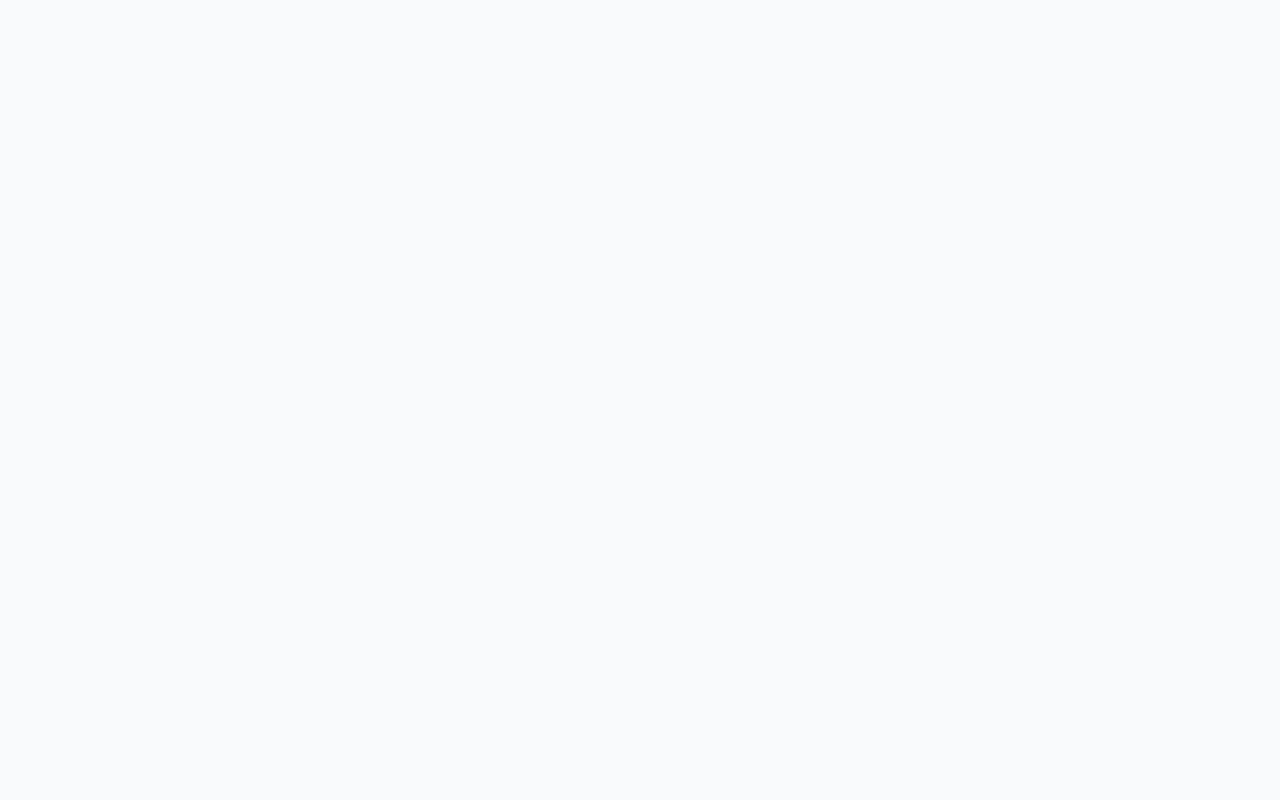
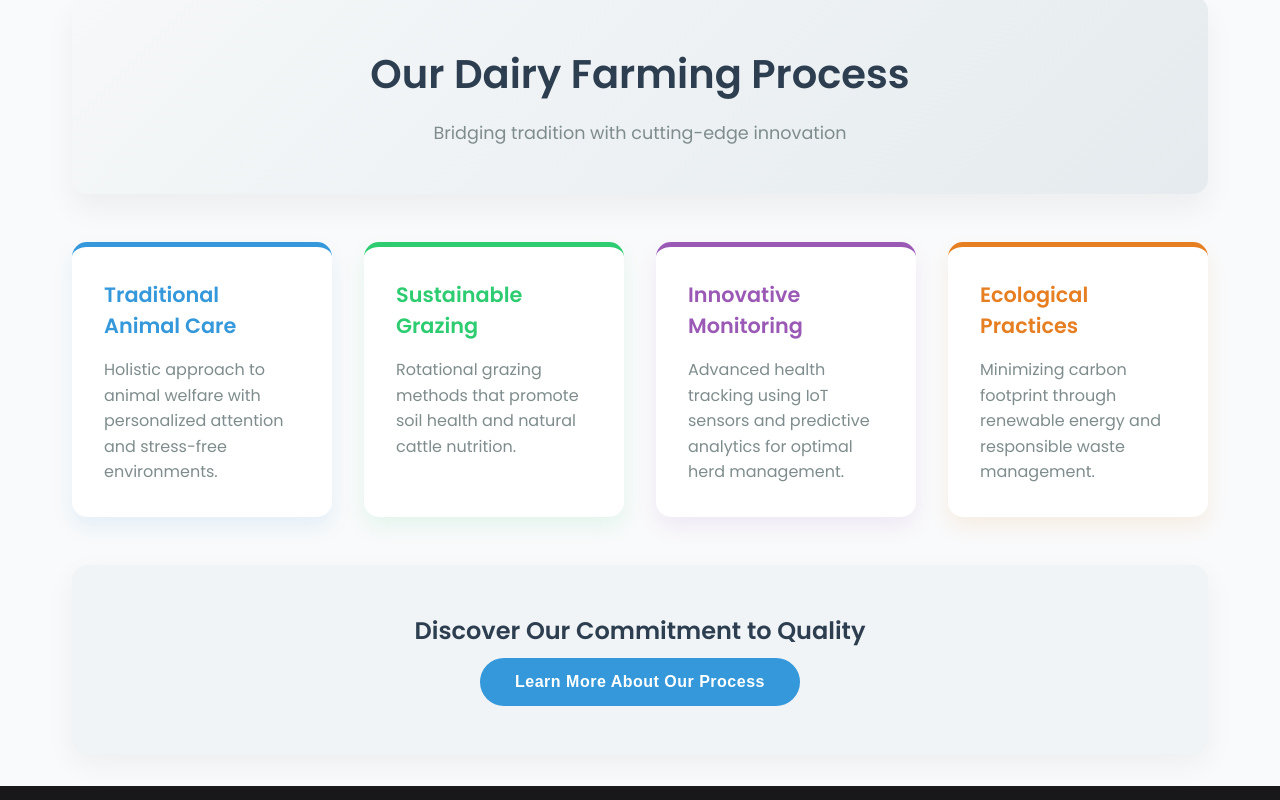
Before and after one commit to chrisumurerwa/MilkFarm_FrontEnd, a React (Vite) app: page /single-process in a window 1280 px wide. Before the commit this address had no page. Shown: the part 340-1140 px from the top of the page. Before the commit the page ends 800 px from the top, so only its background shows below. Built offline with nearby package versions, Linux system fonts and the light colour scheme.

Commit message:
added singleProcess

```diff
--- a/package.json
+++ b/package.json
@@ -12,6 +12,7 @@
   },
   "dependencies": {
     "axios": "^1.8.3",
+    "lucide-react": "^0.484.0",
     "react": "^18.3.1",
     "react-dom": "^18.3.1",
     "react-hook": "^0.0.1",
--- a/src/App.jsx
+++ b/src/App.jsx
@@ -16,7 +16,8 @@ import Search from "./Components/Search";
 import DashboardLayout from "./Dashboard/components/DashboardLayout";
 import SingleAppointment from "./Components/SingleAppointment";
 import SingleProduct from "./Components/SingleProduct";
-// import SingleFarm from "./Components/SingleFarm";
+import Singlefarm from "./Components/SingleFarm";
+import SingleProcess from "./Components/SingleProcess";
 
 import Users from "./Dashboard/components/Users";
 import Milkproduction from "./Dashboard/components/Milkproduction";
@@ -42,7 +43,9 @@ function App() {
               <Route path="/GetInTouch" element={<GetInTouch/>}/>
               <Route path="/Search" element={<Search/>}/>
               <Route path="/single-product" element={<SingleProduct/>}/>
-              {/* <Route path="/single-farm" element={<SingleFarm/>}/> */}
+              <Route path="/single-farm" element={<Singlefarm/>}/>
+              <Route path="/single-process" element={<SingleProcess/>}/>
+
             </Route>
 
             <Route path="/Login" element={<Login/>} />
--- a/src/Components/Farming.jsx
+++ b/src/Components/Farming.jsx
@@ -34,7 +34,8 @@ const Farming = () => {
          <img src={Image3} alt='contact' className='image'/>
           <h3>WORKING PROCESS</h3>
           <p>Our working process includes a few elements based on both traditional and innovative dairy farming approaches.</p>
-          <button>READ MORE</button>
+         <Link to="/single-process" ><button>READ MORE</button>
+         </Link>
         </div>
       </div>
 
--- a/src/Components/SingleFarm.jsx
+++ b/src/Components/SingleFarm.jsx
@@ -0,0 +1,39 @@
+import React from "react";
+import "../Styles/Singlefarm.css";
+import Image from "../assets/cheese.jpeg";
+import Image1 from "../assets/milk.jpeg";
+
+function SingleFarm() {
+  return (
+    <div className="single-farm-container">
+      <div className="farm-cards">
+        <h2 className="farm-title">WHY MILK-FARM?</h2>
+        <p className="farm-description">
+          We believe it's the best way to inspire our community to try useful & natural products,
+          which we hope they like.
+        </p>
+        <h3 className="product-title">Our Key Products</h3>
+
+        <div className="product-sections">
+          <div className="product-row">
+            <img src={Image1} alt="Fresh Dairy Milk" className="farm-image left" />
+            <div className="product-content">
+              <h4>Fresh Dairy Milk</h4>
+              <p>Our farm produces fresh, organic milk that is rich in nutrients, ensuring a healthy diet for our consumers.</p>
+            </div>
+          </div>
+
+          <div className="product-row reverse">
+            <div className="product-content">
+              <h4>Organic Cheese</h4>
+              <p>Our cheese is crafted using traditional methods, providing a delicious and natural taste with high protein content.</p>
+            </div>
+            <img src={Image} alt="Organic Cheese" className="farm-image right" />
+          </div>
+        </div>
+      </div>
+    </div>
+  );
+}
+
+export default SingleFarm;
--- /dev/null
+++ b/src/Components/SingleProcess.jsx
@@ -0,0 +1,69 @@
+import React from 'react';
+import '../Styles/SingleProcess.css';
+
+const SingleProcess = () => {
+  const processSteps = [
+    {
+      title: "Traditional Animal Care",
+      description: "Holistic approach to animal welfare with personalized attention and stress-free environments.",
+      color: "#3498db"
+    },
+    {
+      title: "Sustainable Grazing",
+      description: "Rotational grazing methods that promote soil health and natural cattle nutrition.",
+      color: "#2ecc71"
+    },
+    {
+      title: "Innovative Monitoring",
+      description: "Advanced health tracking using IoT sensors and predictive analytics for optimal herd management.",
+      color: "#9b59b6"
+    },
+    {
+      title: "Ecological Practices",
+      description: "Minimizing carbon footprint through renewable energy and responsible waste management.",
+      color: "#e67e22"
+    }
+  ];
+
+  return (
+    <div className="dairy-process-container">
+      <div className="hero-section">
+        <h1>Our Dairy Farming Process</h1>
+        <p>Bridging tradition with cutting-edge innovation</p>
+      </div>
+
+      <div className="process-steps">
+        {processSteps.map((step, index) => (
+          <div
+            key={index}
+            className="process-step"
+            style={{
+              borderTop: `5px solid ${step.color}`,
+              boxShadow: `0 10px 20px rgba(${getColorRGB(step.color)}, 0.1)`
+            }}
+          >
+            <div className="step-content">
+              <h3 style={{ color: step.color }}>{step.title}</h3>
+              <p>{step.description}</p>
+            </div>
+          </div>
+        ))}
+      </div>
+
+      <div className="cta-section">
+        <h2>Discover Our Commitment to Quality</h2>
+        <button className="cta-button">Learn More About Our Process</button>
+      </div>
+    </div>
+  );
+};
+
+// Helper function to convert hex to RGB for box-shadow
+function getColorRGB(hex) {
+  const r = parseInt(hex.slice(1, 3), 16);
+  const g = parseInt(hex.slice(3, 5), 16);
+  const b = parseInt(hex.slice(5, 7), 16);
+  return `${r}, ${g}, ${b}`;
+}
+
+export default SingleProcess;
--- a/src/Styles/SingleFarm.css
+++ b/src/Styles/SingleFarm.css
@@ -0,0 +1,79 @@
+.single-farm-container {
+    display: flex;
+    justify-content: center;
+    align-items: center;
+    padding: 20px;
+    background-color: #f9f9f9;
+  }
+
+  .farm-cards{
+    background: white;
+    padding: 20px;
+    border-radius: 12px;
+    box-shadow: 0 4px 8px rgba(0, 0, 0, 0.1);
+    max-width: 800px;
+    text-align: center;
+  }
+
+  .farm-title {
+    font-size: 24px;
+    font-weight: bold;
+    margin-bottom: 10px;
+  }
+
+  .farm-description {
+    font-size: 16px;
+    color: #555;
+    margin-bottom: 20px;
+  }
+
+  .product-title {
+    font-size: 20px;
+    font-weight: bold;
+    margin-bottom: 15px;
+  }
+
+  .product-sections {
+    display: flex;
+    flex-direction: column;
+    gap: 20px;
+  }
+  .product-sections img{
+    display: flex;
+  }
+  .product-row {
+    display: flex;
+    align-items: center;
+    gap: 20px;
+    padding: 15px;
+    background: #fff;
+    border-radius: 10px;
+    box-shadow: 0 2px 4px rgba(0, 0, 0, 0.1);
+  }
+
+  .product-row.reverse {
+    flex-direction: row-reverse;
+  }
+
+  .farm-image {
+    width: 200px;
+    height: 150px;
+    object-fit: cover;
+    border-radius: 10px;
+  }
+
+  .product-content {
+    flex: 1;
+    text-align: left;
+  }
+
+  .product-content h4 {
+    font-size: 18px;
+    font-weight: bold;
+    margin-bottom: 5px;
+  }
+
+  .product-content p {
+    font-size: 14px;
+    color: #666;
+  }
--- /dev/null
+++ b/src/Styles/SingleProcess.css
@@ -0,0 +1,105 @@
+@import url('https://fonts.googleapis.com/css2?family=Poppins:wght@300;400;600&display=swap');
+
+.dairy-process-container {
+  font-family: 'Poppins', sans-serif;
+  max-width: 1200px;
+  margin: 0 auto;
+  padding: 2rem;
+  background-color: #f9fafb;
+  color: #2c3e50;
+}
+
+.hero-section {
+  text-align: center;
+  margin-bottom: 3rem;
+  padding: 3rem;
+  background: linear-gradient(135deg, #f6f8f9 0%, #e5ebee 100%);
+  border-radius: 15px;
+  box-shadow: 0 15px 30px rgba(0,0,0,0.05);
+}
+
+.hero-section h1 {
+  font-size: 2.5rem;
+  margin-bottom: 1rem;
+  color: #2c3e50;
+  font-weight: 600;
+}
+
+.hero-section p {
+  color: #7f8c8d;
+  font-size: 1.1rem;
+}
+
+.process-steps {
+  display: grid;
+  grid-template-columns: repeat(auto-fit, minmax(250px, 1fr));
+  gap: 2rem;
+  margin-bottom: 3rem;
+}
+
+.process-step {
+  background-color: white;
+  border-radius: 15px;
+  padding: 0;
+  text-align: left;
+  transition: all 0.3s ease;
+  overflow: hidden;
+  border-top: 5px solid transparent;
+}
+
+.process-step:hover {
+  transform: translateY(-10px);
+  box-shadow: 0 20px 40px rgba(0,0,0,0.1);
+}
+
+.step-content {
+  padding: 2rem;
+}
+
+.process-step h3 {
+  font-size: 1.3rem;
+  margin-bottom: 1rem;
+  font-weight: 600;
+}
+
+.process-step p {
+  color: #7f8c8d;
+  line-height: 1.6;
+}
+
+.cta-section {
+  text-align: center;
+  background-color: #f1f4f6;
+  padding: 3rem;
+  border-radius: 15px;
+  box-shadow: 0 10px 30px rgba(0,0,0,0.05);
+}
+
+.cta-button {
+  background-color: #3498db;
+  color: white;
+  border: none;
+  padding: 15px 35px;
+  font-size: 1rem;
+  border-radius: 30px;
+  cursor: pointer;
+  transition: all 0.3s ease;
+  font-weight: 600;
+  letter-spacing: 0.5px;
+}
+
+.cta-button:hover {
+  background-color: #2980b9;
+  transform: scale(1.05);
+  box-shadow: 0 10px 20px rgba(52, 152, 219, 0.2);
+}
+
+@media (max-width: 768px) {
+  .process-steps {
+    grid-template-columns: 1fr;
+  }
+
+  .hero-section h1 {
+    font-size: 2rem;
+  }
+}
```
Also changed, not shown: 1 other file (tests, documents, lock files or other folders).
